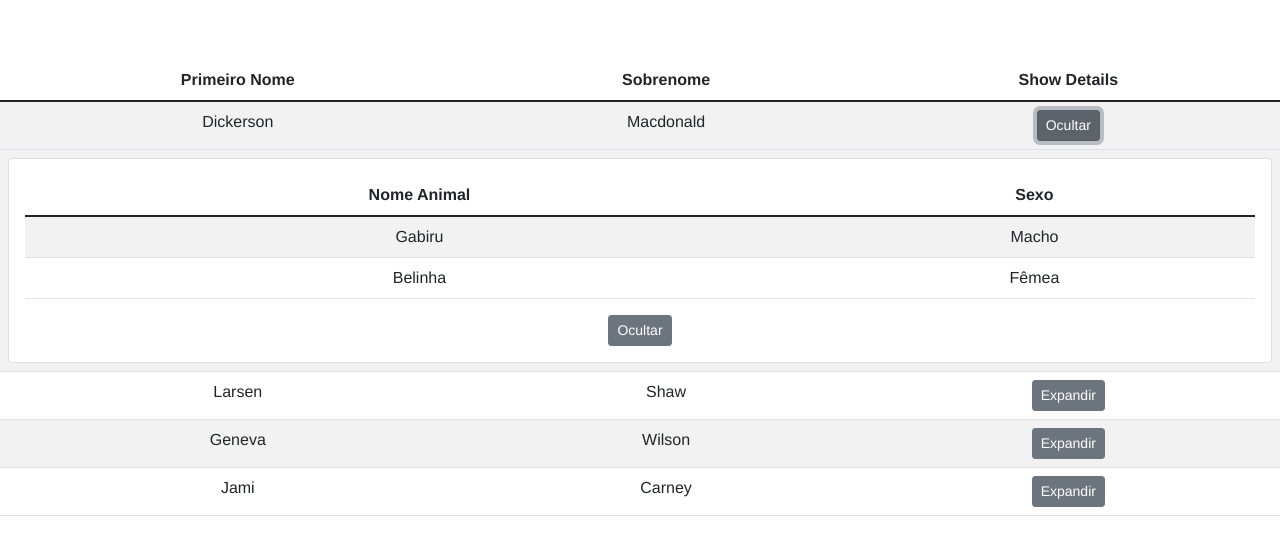
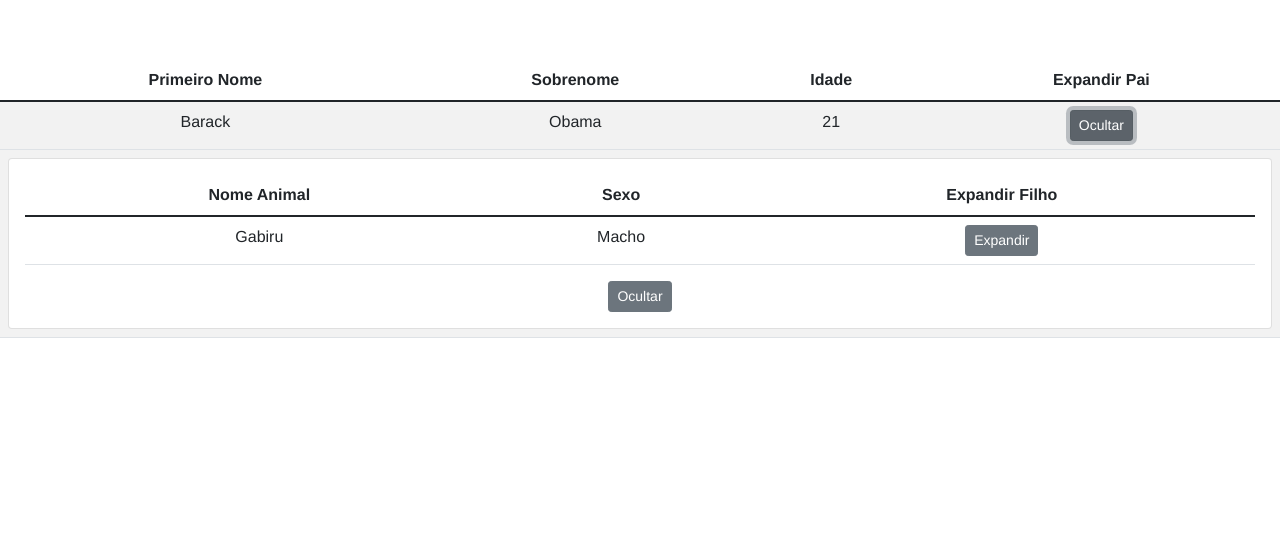
Before and after one commit to gabrielnunes96/vue-b-table-training, a Vue app: page / in a window 1280 px wide. Both pictures are taken after a click on the button "Expandir". Shown: the top 546 px of the page. Built offline with nearby package versions, Linux system fonts and the light colour scheme.

Commit message:
Finalização da tabela de testes.

```diff
--- a/src/App.vue
+++ b/src/App.vue
@@ -1,17 +1,52 @@
 <template>
   <div id="app">
     <b-table :items="items" :fields="fields" striped responsive="sm">
-      <template #cell(show_details)="row">
-        <b-button size="sm" @click="row.toggleDetails" class="mr-2">
+      <template #cell(expandir_pai)="row">
+        <b-button size="sm" @click="row.toggleDetails" class="pai">
           {{ row.detailsShowing ? "Ocultar" : "Expandir" }}
         </b-button>
+
       </template>
-
       <template #row-details="row">
         <b-card>
+          <b-table :items="itemsanimal" :fields="fields_teste">
+            <template #cell(expandir_filho)="row">
+              <b-button size="sm" @click="row.toggleDetails" class="filho">
+                {{ row.detailsShowing ? "Ocultar" : "Expandir" }}
+              </b-button>
+            </template>
 
-          <b-table striped hover :items="itemsanimal" :fields="fields_teste"></b-table>
-
+            <template #row-details="">
+              <b-card>
+                <b-table :items="itemsanimal2" :fields="fields_teste2">
+                  <template #cell(expandir_neto)="row">
+                    <b-button
+                      size="sm"
+                      @click="row.toggleDetails"
+                      class="filho"
+                    >
+                      {{ row.detailsShowing ? "Ocultar" : "Expandir" }}
+                    </b-button>
+                  </template>
+                  <template #row-details="">
+                    <b-card>
+                      <b-table :items="itemsanimal3" :fields="fields_teste3">
+                        <template #cell(expandir_neto)="row">
+                          <b-button
+                            size="sm"
+                            @click="row.toggleDetails"
+                            class="filho"
+                          >
+                            {{ row.detailsShowing ? "Ocultar" : "Expandir" }}
+                          </b-button>
+                        </template>
+                      </b-table>
+                    </b-card>
+                  </template>
+                </b-table>
+              </b-card>
+            </template>
+          </b-table>
           <b-button size="sm" @click="row.toggleDetails">Ocultar</b-button>
         </b-card>
       </template>
@@ -20,39 +55,38 @@
 </template>
 
 <script>
-//import HelloWorld from './components/HelloWorld.vue'
-
 export default {
   name: "App",
   data() {
     return {
-      fields: ["primeiro_nome", "sobrenome", "show_details"],
+      fields: ["primeiro_nome", "sobrenome", "idade", "expandir_pai"],
       items: [
         {
-          isActive: true,
-          idade: 40,
-          primeiro_nome: "Dickerson",
-          sobrenome: "Macdonald",
+          temGato: false,
+          idade: 21,
+          primeiro_nome: "Barack",
+          sobrenome: "Obama",
         },
-        { isActive: false, idade: 21, primeiro_nome: "Larsen", sobrenome: "Shaw" },
-        {
-          isActive: false,
-          idade: 89,
-          primeiro_nome: "Geneva",
-          sobrenome: "Wilson",
-          _showDetails: false,
-        },
-        { isActive: true, idade: 38, primeiro_nome: "Jami", sobrenome: "Carney" },
       ],
-      fields_teste: ["nome_animal", "sexo"],
+      fields_teste: ["nome_animal", "sexo", "expandir_filho"],
       itemsanimal: [
         {
           nome_animal: "Gabiru",
           sexo: "Macho",
         },
+      ],
+      fields_teste2: ["cor_pelo", "brinquedo", "expandir_neto"],
+      itemsanimal2: [
         {
-          nome_animal: "Belinha",
-          sexo: "Fêmea",
+          cor_pelo: "Preto",
+          brinquedo: "Bola",
+        },
+      ],
+      fields_teste3: ["cheiro_coco", "cor_caixa_areia"],
+      itemsanimal3: [
+        {
+          cheiro_coco: "Fedido",
+          cor_caixa_areia: "Azul",
         },
       ],
     };
```
